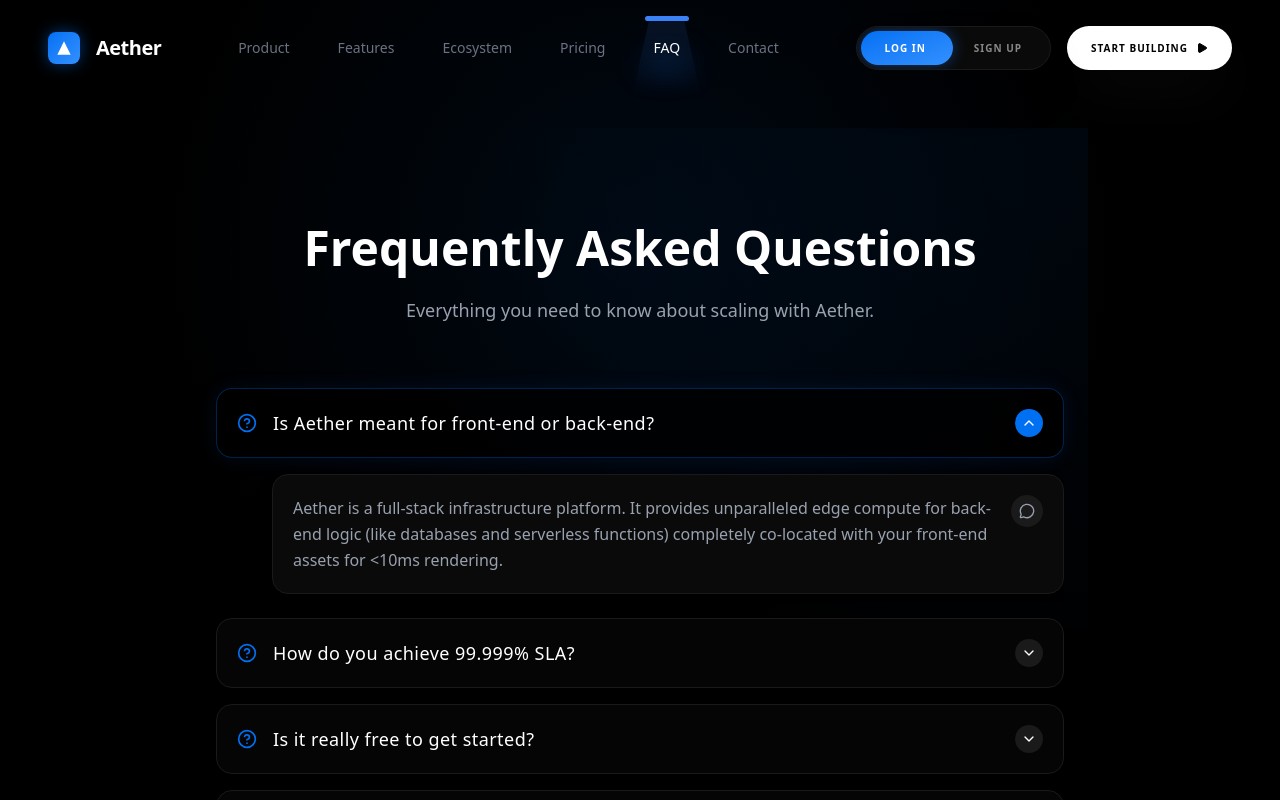
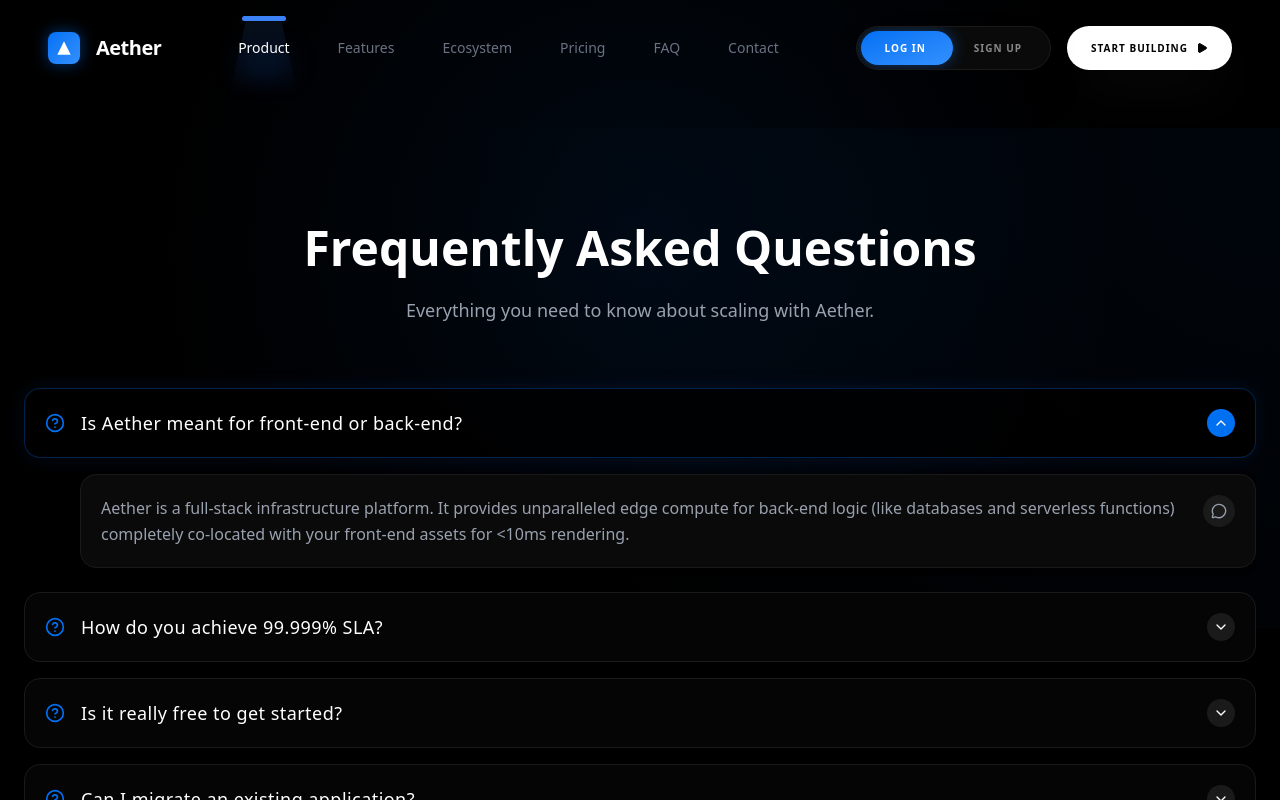
Before and after one commit to shivammane2007/Aether_Agency, a Next.js app: page /faq in a window 1280 px wide. Shown: the top 800 px of the page. Built offline with nearby package versions, Linux system fonts and the light colour scheme.

Commit message:
refactor: turn faq into full-width homepage section and remove dedicated page

```diff
--- a/components/Aether/FaqSection.tsx
+++ b/components/Aether/FaqSection.tsx
@@ -30,11 +30,11 @@ const faqs = [
 
 export default function FaqSection({ className }: { className?: string }) {
     return (
-        <section className={`py-24 relative overflow-hidden ${className || ''}`}>
+        <section id="faq" className={`py-24 relative overflow-hidden ${className || ''}`}>
             {/* Background elements */}
             <div className="absolute top-0 right-0 w-full h-[500px] bg-[radial-gradient(circle_at_top_right,rgba(0,112,243,0.05)_0%,transparent_60%)] pointer-events-none" />
 
-            <div className="max-w-4xl w-full mx-auto px-6 relative z-10">
+            <div className="max-w-7xl w-full mx-auto px-6 relative z-10">
                 <div className="text-center mb-16">
                     <h2 className="text-3xl md:text-5xl font-bold text-white mb-6">
                         Frequently Asked Questions
--- a/components/Aether/Navbar.tsx
+++ b/components/Aether/Navbar.tsx
@@ -34,7 +34,7 @@ export default memo(function Navbar() {
 
             // Scroll Spy
             if (pathname === "/") {
-                const sections = ["product", "features", "ecosystem", "pricing"];
+                const sections = ["product", "features", "ecosystem", "pricing", "faq"];
                 let current = "";
                 for (const section of sections) {
                     const element = document.getElementById(section);
@@ -60,15 +60,13 @@ export default memo(function Navbar() {
         { id: "features", label: "Features", href: "/#features" },
         { id: "ecosystem", label: "Ecosystem", href: "/#ecosystem" },
         { id: "pricing", label: "Pricing", href: "/#pricing" },
-        { id: "faq", label: "FAQ", href: "/faq" },
+        { id: "faq", label: "FAQ", href: "/#faq" },
         { id: "contact", label: "Contact", href: "/contact" },
     ];
 
     let currentActiveIndex = 0;
     if (pathname === '/contact') {
         currentActiveIndex = 5;
-    } else if (pathname === '/faq') {
-        currentActiveIndex = 4;
     } else {
         const index = navItems.findIndex(item => item.id === activeSection);
         currentActiveIndex = index !== -1 ? index : 0;
```
